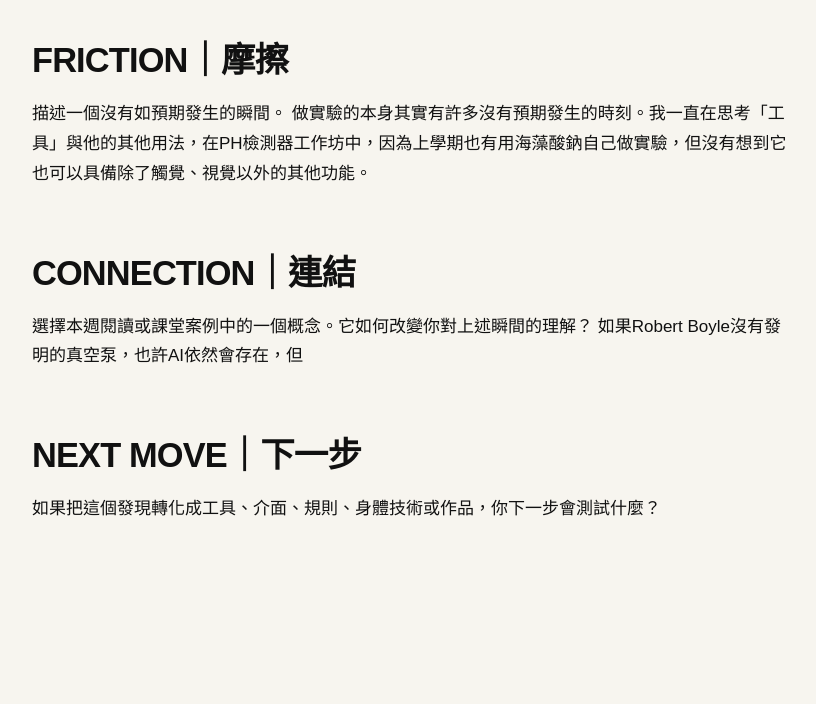
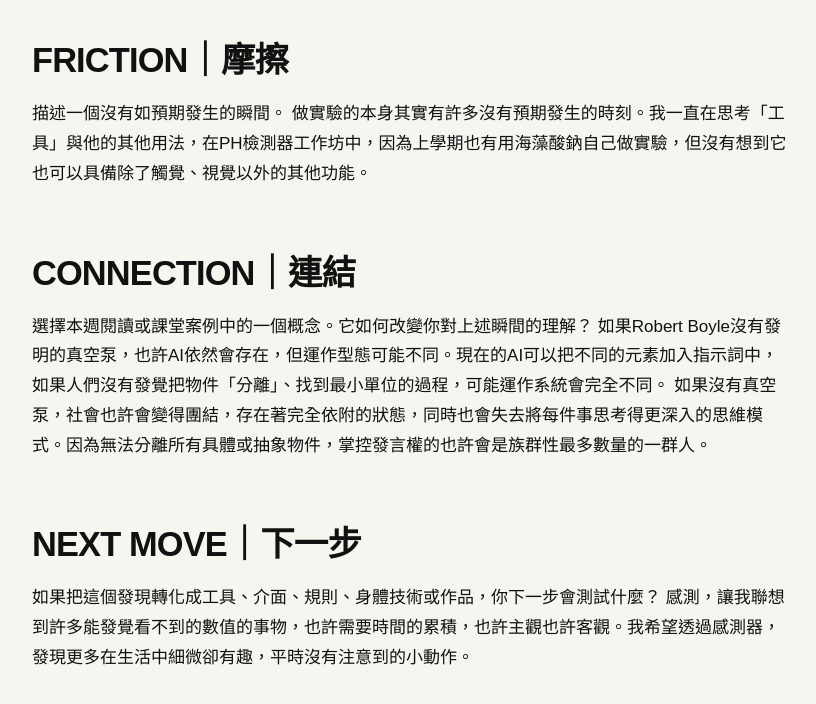
Before and after one commit to stu113590073/fieldworkarchive, a Jekyll site: the page built from weeks/week-05.md, in a window 1280 px wide and 900 px high, scrolled down 1834 px, cut to the strip 120-824 px from the top of the window. Shown: the whole strip, without its empty margins (48-864 px from the left). Built offline with Jekyll 4.4.1, drawn with Linux system fonts in a browser that asks for light colours; before the commit the page ends 2585 px from its top, so only the background shows below that.

Commit message:
Update week-05.md

```diff
--- a/weeks/week-05.md
+++ b/weeks/week-05.md
@@ -26,7 +26,9 @@ PH檢測器讓我覺得非常有趣，一直覺得蝶豆花只是飲品天然調
 ## CONNECTION｜連結
 
 選擇本週閱讀或課堂案例中的一個概念。它如何改變你對上述瞬間的理解？
-如果Robert Boyle沒有發明的真空泵，也許AI依然會存在，但
+如果Robert Boyle沒有發明的真空泵，也許AI依然會存在，但運作型態可能不同。現在的AI可以把不同的元素加入指示詞中，如果人們沒有發覺把物件「分離」、找到最小單位的過程，可能運作系統會完全不同。
+如果沒有真空泵，社會也許會變得團結，存在著完全依附的狀態，同時也會失去將每件事思考得更深入的思維模式。因為無法分離所有具體或抽象物件，掌控發言權的也許會是族群性最多數量的一群人。
 ## NEXT MOVE｜下一步
 
 如果把這個發現轉化成工具、介面、規則、身體技術或作品，你下一步會測試什麼？
+感測，讓我聯想到許多能發覺看不到的數值的事物，也許需要時間的累積，也許主觀也許客觀。我希望透過感測器，發現更多在生活中細微卻有趣，平時沒有注意到的小動作。
```
